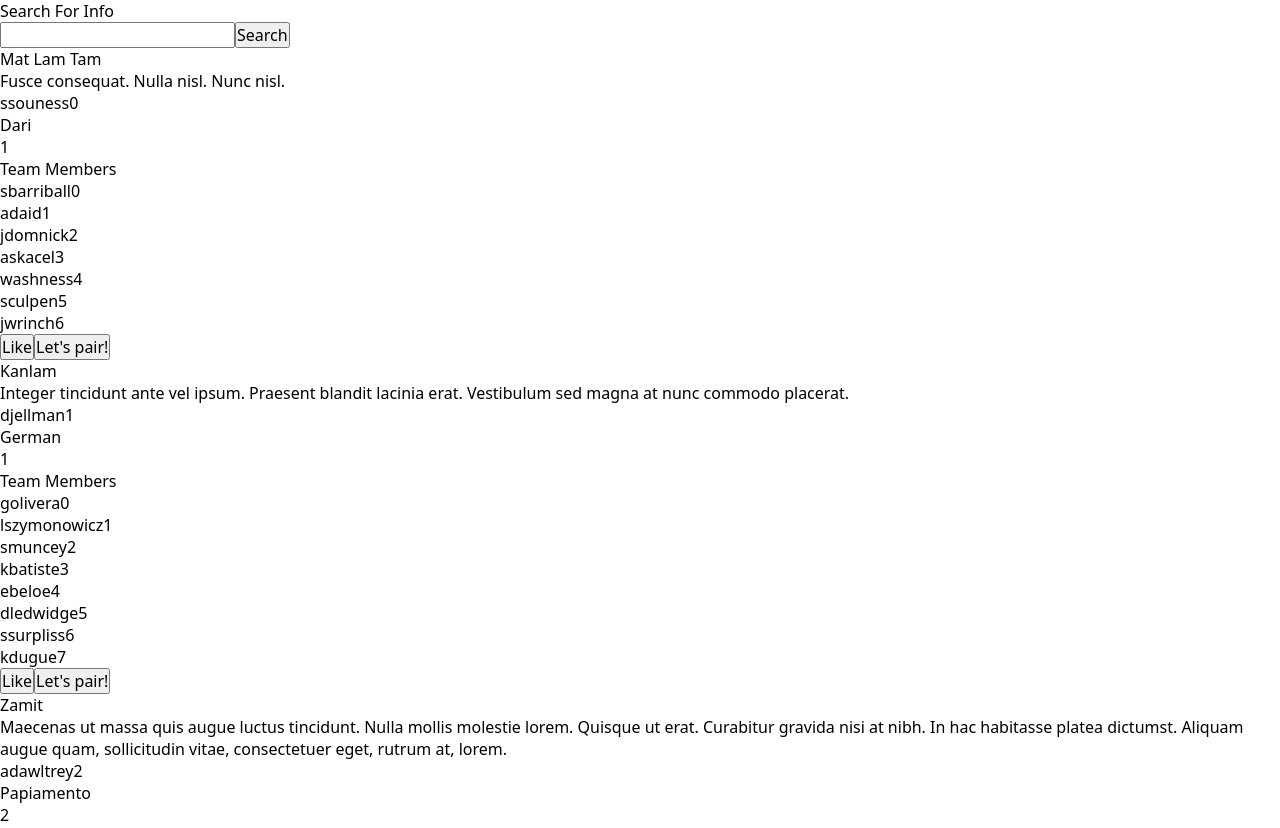
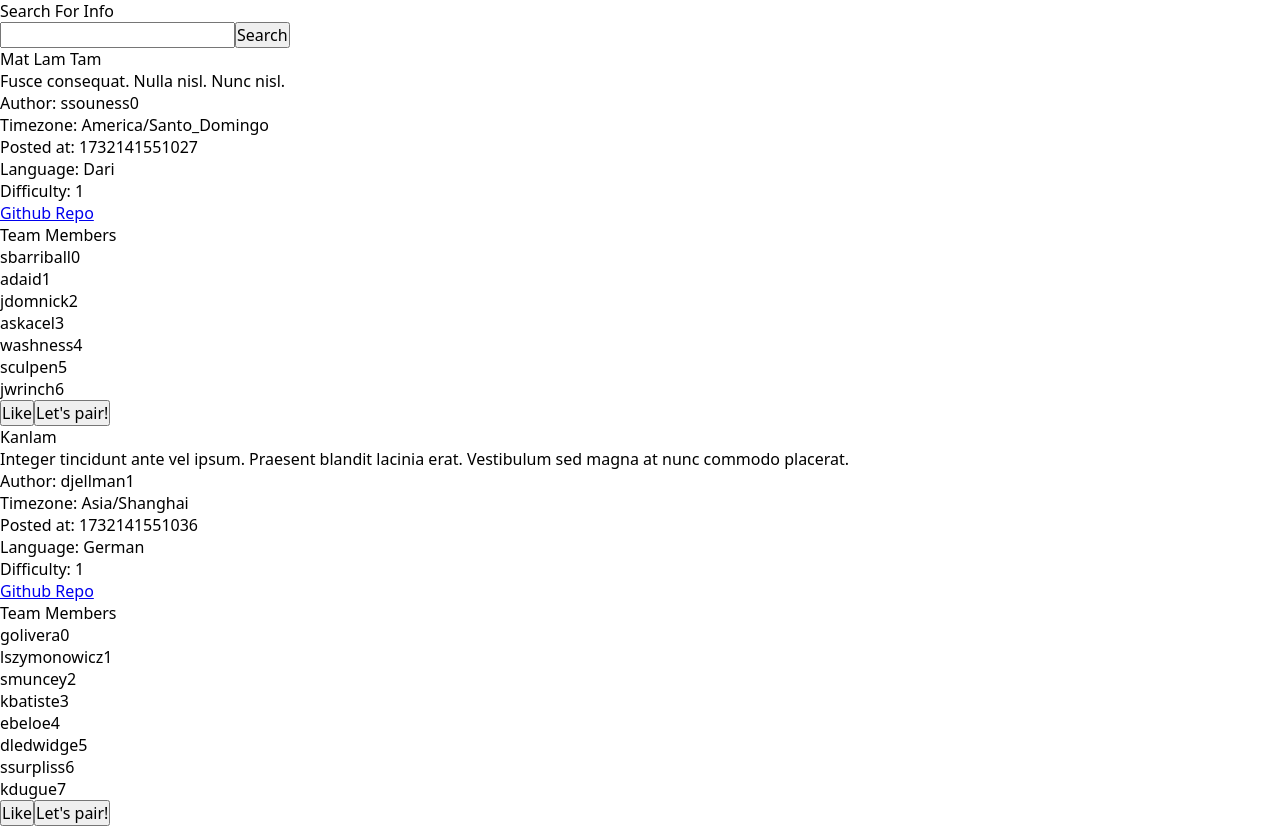
Before and after one commit to nicholasboyce/letsbuildit, a React (Vite) app in the folder client/: page /feed in a window 1280 px wide. Shown: the top 828 px of the page. Built offline with nearby package versions, Linux system fonts and the light colour scheme.

Commit message:
feat: formatted time from ulid for post

```diff
--- a/client/package.json
+++ b/client/package.json
@@ -14,6 +14,7 @@
     "react": "^18.2.0",
     "react-dom": "^18.2.0",
     "react-router-dom": "^6.22.3",
+    "ulid": "^2.3.0",
     "zod": "^3.23.8"
   },
   "devDependencies": {
--- a/client/src/pages/Feed/index.tsx
+++ b/client/src/pages/Feed/index.tsx
@@ -1,5 +1,6 @@
 import { useSearchParams } from "react-router-dom";
 import { usePostSearch } from "./utils/usePostSearch";
+import { decodeTime } from "ulid";
 
 export const Feed = () => {
 
@@ -22,13 +23,14 @@ export const Feed = () => {
                                         <h2 className="post-title">{post.title}</h2>
                                         <p className="body">{post.body}</p>
                                         <div className="author-data">
-                                            <p className="author">{post.account.username}</p>
-                                            <p className="posttime">{}</p>
+                                            <p className="author">Author: {post.account.username}</p>
+                                            <p className="timezone">Timezone: {post.account.timezone}</p>
                                         </div>
                                         <div className="project-data">
-                                            {/** embed user data into post return data */}
-                                            <p className="language">{post.language}</p>
-                                            <p className="difficulty">{post.difficulty}</p>
+                                            <p className="posttime">Posted at: {`${decodeTime(post.id)}`}</p>
+                                            <p className="language">Language: {post.language}</p>
+                                            <p className="difficulty">Difficulty: {post.difficulty}</p>
+                                            <p className="repo"><a href={post.repo_link}>Github Repo</a></p>
                                         </div>
                                         <aside>
                                             <h2>Team Members</h2>
--- a/client/src/pages/Search/components/index.ts
+++ b/client/src/pages/Search/components/index.ts
@@ -1 +1,2 @@
+export { Post } from './Post';
 export { Select } from './Select';
--- a/client/src/pages/Search/index.tsx
+++ b/client/src/pages/Search/index.tsx
@@ -4,7 +4,7 @@ import { useSearchParams } from "react-router-dom";
 import { usePostSearch } from '../Feed/utils/usePostSearch';
 import { FormEvent } from 'react';
 import { z } from 'zod';
-
+import { Post } from './components';
 
 export const SearchPage = () => {
 
@@ -77,33 +77,7 @@ export const SearchPage = () => {
                                 <ul className="posts">
                                     {posts.map((post) => {
                                         return (
-                                            <li key={post.id} className="post-item">
-                                                <article>
-                                                    <h2 className="post-title">{post.title}</h2>
-                                                    <p className="body">{post.body}</p>
-                                                    <div className="author-data">
-                                                        <p className="author">{post.account.username}</p>
-                                                        <p className="post-time">{post.created_at}</p>
-                                                    </div>
-                                                    <div className="project-data">
-                                                        <p className="timezone">{post.account.timezone}</p>
-                                                        <p className="language">{post.language}</p>
-                                                        <p className="difficulty">{post.difficulty}</p>
-                                                    </div>
-                                                    <aside>
-                                                        <h2>Team Members</h2>
-                                                        <ul className="members">
-                                                            {post.team_members.map((member) => {
-                                                                return (
-                                                                    <li className="member" key={member.username}>{member.username}</li>
-                                                                );
-                                                            })}
-                                                        </ul>
-                                                    </aside>
-                                                    <button className="like-button">Like</button>
-                                                    <button className="interested">Let's pair!</button>
-                                                </article>
-                                            </li>
+                                            <Post post={post} />
                                         )
                                     })}
                                 </ul>
```
Also changed, not shown: 1 other file (tests, documents, lock files or other folders).
